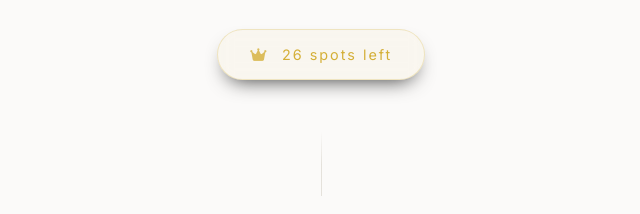
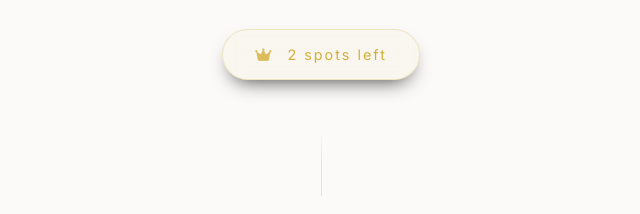
Before and after one commit to gwiss369/gwiss, a plain HTML site: page welcome.html in a window 1280 px wide. Shown: the part 556-770 px from the top of the page, 319-959 px from the left. Drawn offline with nearby package versions, Linux system fonts and the light colour scheme.

Commit message:
Update welcome.html

```diff
--- a/welcome.html
+++ b/welcome.html
@@ -178,7 +178,7 @@
       }
 
       // ---- Countdown of Spots Left ----
-      const TOTAL_SPOTS = 27;
+      const TOTAL_SPOTS = 3;
       const memberSpan = document.getElementById('memberNumber');
 
       // Keys for localStorage
```
